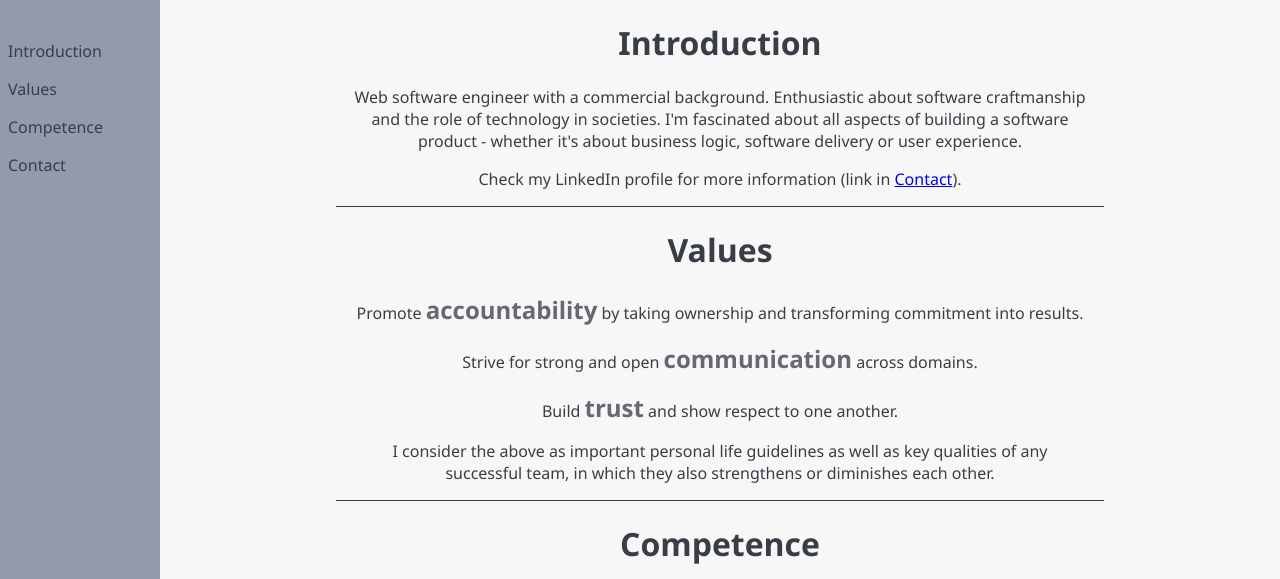
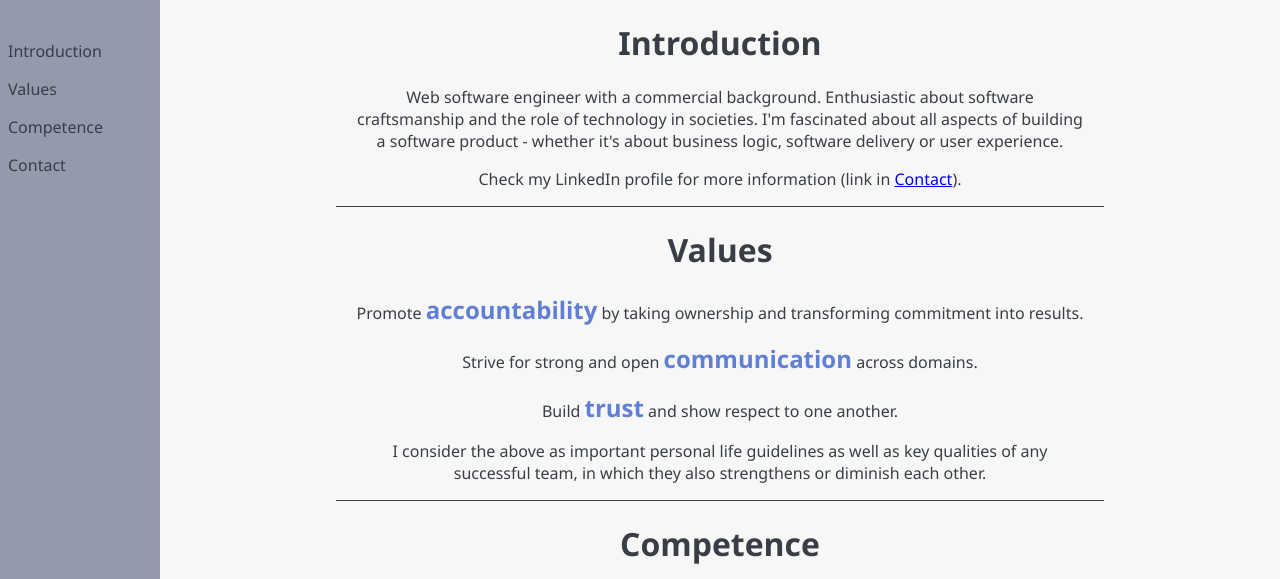
Before and after one commit to s1gkill/about-me, a plain HTML site: page index.html in a window 1280 px wide. Shown: the top 579 px of the page. Drawn offline with Linux system fonts and the light colour scheme.

Commit message:
Deploying to docs from  @ cef6e6d49c64bf42ef2efe3eb999e2cc0c4ae2d9 🚀

```diff
--- a/index.html
+++ b/index.html
@@ -24,7 +24,7 @@
             <h1>Introduction</h1>
             <p>
                 Web software engineer with a commercial background. Enthusiastic about
-                software craftmanship and the role of technology in societies. I'm fascinated
+                software craftsmanship and the role of technology in societies. I'm fascinated
                 about all aspects of building a software product - whether it's about
                 business logic, software delivery or user experience.
             </p>
@@ -47,7 +47,7 @@
             </p>
             <p>
                 I consider the above as important personal life guidelines as well as
-                key qualities of any successful team, in which they also strengthens or diminishes each other.
+                key qualities of any successful team, in which they also strengthens or diminish each other.
             </p>
         </div>
         <div id="competence">
--- a/styles.css
+++ b/styles.css
@@ -83,7 +83,7 @@ img:hover {
 
 #value {
     font-size: 1.5rem;
-    color: #666971;
+    color: #6280d3;
 }
 
 figcaption span:after {
```
